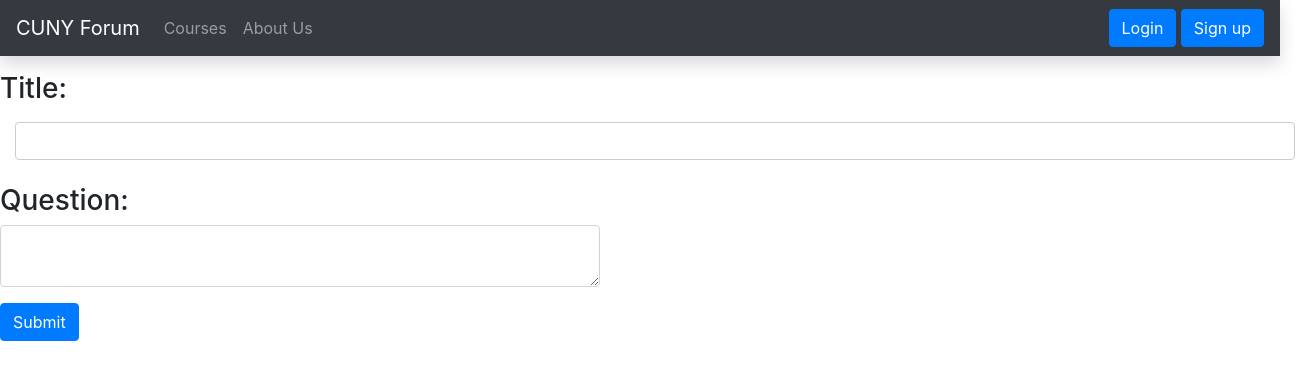
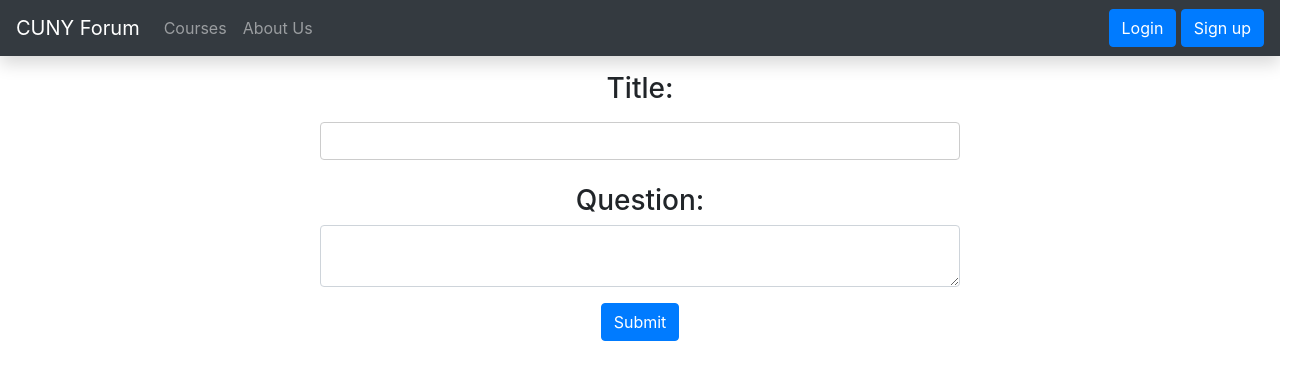
Before and after one commit to team-tbd-01/Uni-Assistant, a React (Create React App) app in the folder client/: page /new-question in a window 1280 px wide. Shown: the top 380 px of the page, 1310 px wide, since content can reach past the window. Built offline with nearby package versions, Linux system fonts and the light colour scheme.

Commit message:
Fix design bugs

```diff
--- a/client/src/App.css
+++ b/client/src/App.css
@@ -27,10 +27,6 @@
   padding-top: 25px;
 }
 
-.card-body.card-text {
-  /* width: 800px; */
-}
-
 .courseCard {
   width: 1500px;
 }
@@ -43,7 +39,6 @@
   padding-bottom: 20px;
 }
 
-.questionBox {
-  width: 600px;
-  height: 500px;
-}
+/* .questionBox {
+  width: 900px;
+} */
--- a/client/src/pages/ACoursePage.js
+++ b/client/src/pages/ACoursePage.js
@@ -11,7 +11,7 @@ class ACoursePage extends React.Component {
     }
     render() {
         return(
-            <div>
+            <div className="text-center">
                 <div>
                     <h3 className="courseHeader jumbotron">{this.state.courseName}</h3>
                 </div>
--- a/client/src/pages/AQuestionPage.js
+++ b/client/src/pages/AQuestionPage.js
@@ -11,7 +11,7 @@ class AQuestionPage extends React.Component {
     }
     render() {
         return(
-            <div>
+            <div className="text-center">
                 <div>
                     <h3 className="courseHeader jumbotron">{this.state.question}</h3>
                 </div>
@@ -22,7 +22,7 @@ class AQuestionPage extends React.Component {
                 </div>
                 <div className="form-group">
                     {/* <label className="h5">Comment:</label> */}
-                    <textarea className="" form="question"></textarea>
+                    <textarea className="form-control mx-auto w-50" form="question" maxLength="500"></textarea>
                 </div>
                 <Link className="btn btn-primary">Submit</Link>
             </div>
--- a/client/src/pages/AddCoursePage.js
+++ b/client/src/pages/AddCoursePage.js
@@ -186,6 +186,7 @@ class AboutUsPage extends React.Component {
 
   render() {
     return (
+      <div className="text-center mx-auto w-50">
         <form>
             <div className="form-group">
                 <label className="h3">Course Name:</label>
@@ -221,6 +222,7 @@ class AboutUsPage extends React.Component {
             </div>
             <a href="#" className="btn btn-primary" onClick={this.handleClick}>Submit</a>
       </form>
+    </div>
     );
   }
 }
--- a/client/src/pages/AskQuestionPage.js
+++ b/client/src/pages/AskQuestionPage.js
@@ -7,17 +7,19 @@ function handleClick() {
 
 function AboutUsPage(props) {
   return (
+    <div className="text-center">
       <form id="question">
-        <div className="form-group">
+          <div className="form-group mx-auto w-50">
               <label className="h3">Title:</label>
-            <input className="form-control" type="text" />
+              <input className="form-control mx-auto" type="text" />
           </div>
-        <div className="form-group">
+          <div className="form-group mx-auto w-50">
               <label className="h3">Question:</label>
-            <textarea className="form-control questionBox" form="question"></textarea>
+              <textarea className="form-control questionBox" form="question" maxLength="1000"></textarea>
           </div>
           <Link to="/a-course" className="btn btn-primary" onClick={handleClick}>Submit</Link>
     </form>
+  </div>
   );
 }
 
--- a/client/src/pages/CoursesPage.js
+++ b/client/src/pages/CoursesPage.js
@@ -4,7 +4,7 @@ import Course from '../components/Course';
 
 function CoursesPage(props) {
     return(
-        <div className="container-fluid text-center">
+        <div className="text-center">
             <h1 className="text-primary">Courses</h1>
             <div className="courseBtn">
                 <Link to="/new-course" className="btn btn-primary">Add Course</Link>
```
Lines whose indentation alone changed are shown as unchanged.
